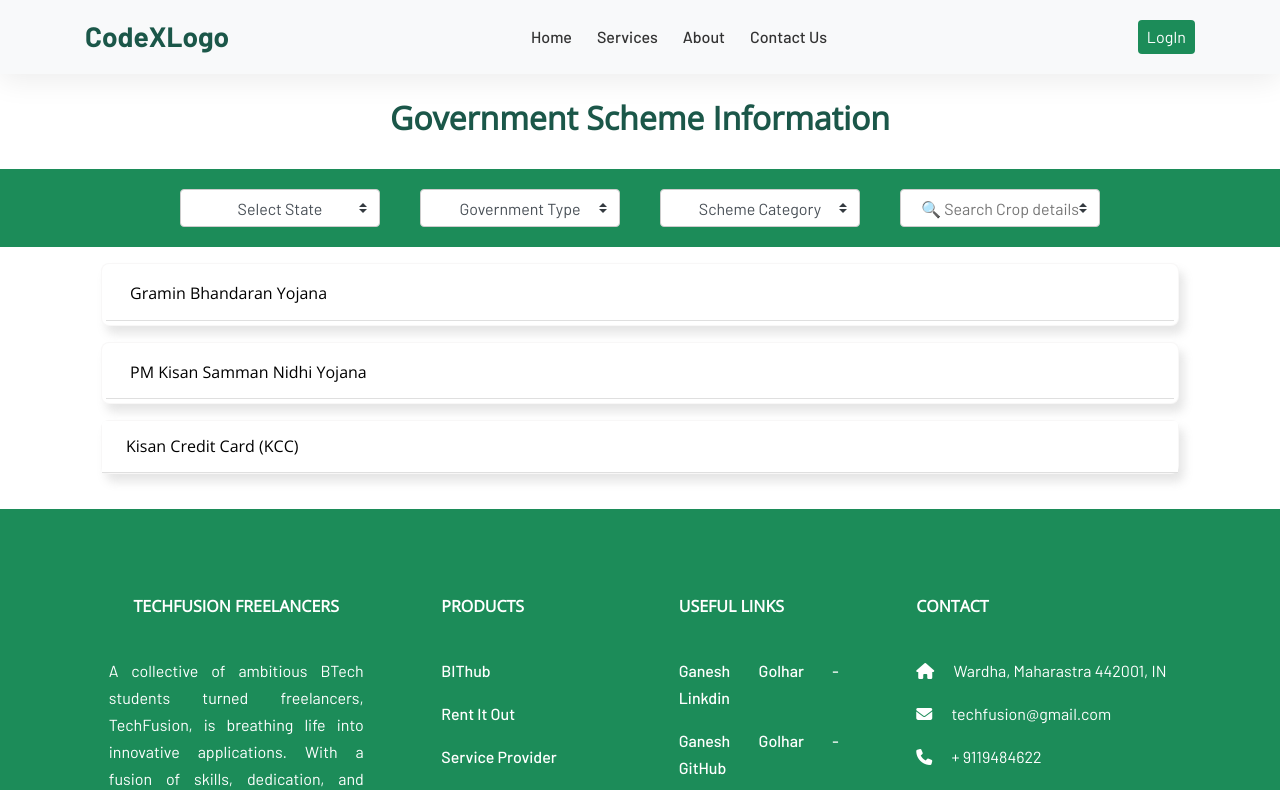
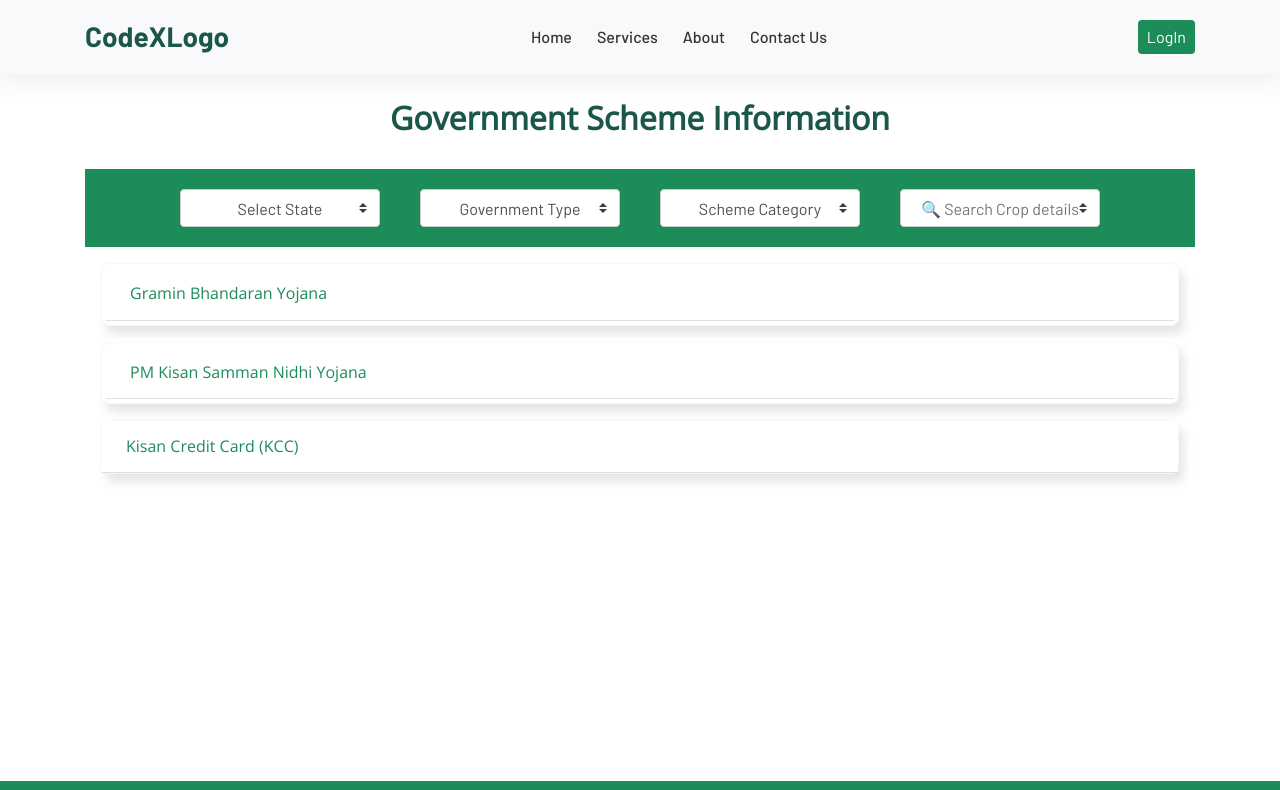
Before and after one commit to ganesh29082002/KrishiConnect1, a React (Create React App) app in the folder client/: page /govschemes/home in a window 1280 px wide. Shown: the top 790 px of the page. Built offline with nearby package versions, Linux system fonts and the light colour scheme.

Commit message:
dumy file deleted and  Gov page edited

```diff
--- a/client/src/featurePages/govSchems/GovHome.js
+++ b/client/src/featurePages/govSchems/GovHome.js
@@ -14,6 +14,9 @@ export default function GovHome() {
           Government Scheme Information
         </h2>
         {/* filter bar  */}
+
+        {/* table for crop suggetion  */}
+        <div class="accordion container" id="accordionExample">
         <div className=" filtar-bar w-100 darkGreenbg mt-3  d-flex justify-content-center ">
           <div class="dropdown-container">
             <select class="custom-select  px-1">
@@ -104,14 +107,12 @@ export default function GovHome() {
             />
           </div>
         </div>
-        {/* table for crop suggetion  */}
-        <div class="accordion container" id="accordionExample">
           {/* Scheme 1 */}
           <div className="card p-1 pb-0">
             <div class="card-header bg-white " id="headingOne ">
               <h6 class="mb-0 collapsebtn p-0">
                 <button
-                  class="bg-white btn-block text-left collapsed p-1 collapsebtn"
+                  class="bg-white btn-block text-left collapsed p-1 collapsebtn mediumGreenText"
                   type="button"
                   data-toggle="collapse"
                   data-target="#collapseOne"
@@ -144,7 +145,7 @@ export default function GovHome() {
             <div class="card-header bg-white " id="headingOne ">
               <h6 class="mb-0 ">
                 <button
-                  class="bg-white btn-block text-left collapsed p-1 collapsebtn"
+                  class="bg-white btn-block text-left collapsed p-1 collapsebtn mediumGreenText"
                   type="button"
                   data-toggle="collapse"
                   data-target="#collapseTwo"
@@ -175,7 +176,7 @@ export default function GovHome() {
             <div class="card-header bg-white " id="headingOne ">
               <h6 class="mb-0 p-0">
                 <button
-                  class="bg-white btn-block text-left collapsed p-1 collapsebtn"
+                  class="bg-white btn-block text-left collapsed p-1 collapsebtn mediumGreenText"
                   type="button"
                   data-toggle="collapse"
                   data-target="#collapseThree"
@@ -203,6 +204,12 @@ export default function GovHome() {
       </div>
       <br />
       <br />
+      <br />
+      <br /><br />
+      <br /><br />
+      <br /><br />
+      <br /><br />
+      <br />
     </>
   );
 }
```
Also changed, not shown: client/src/featurePages/apmc/dumy.js (deleted).
